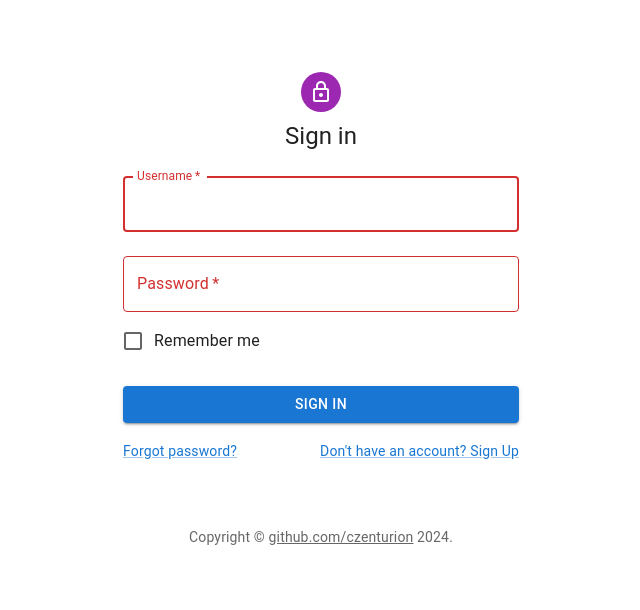
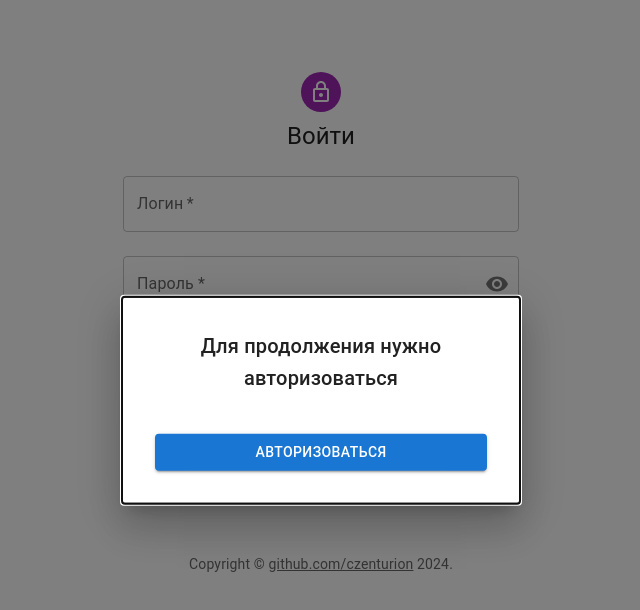
Before and after one commit to czenturion/react-spa-auth-data, a React (Create React App) app: page /signin in a window 1280 px wide. Shown: the top 610 px of the page, without its empty margins (319-959 px from the left). Built offline with nearby package versions, Linux system fonts and the light colour scheme.

Commit message:
feat: login form

```diff
--- a/package.json
+++ b/package.json
@@ -7,6 +7,7 @@
     "@emotion/styled": "^11.11.5",
     "@mui/icons-material": "^5.15.18",
     "@mui/material": "^5.15.18",
+    "@reduxjs/toolkit": "^2.2.5",
     "@testing-library/jest-dom": "^5.17.0",
     "@testing-library/react": "^13.4.0",
     "@testing-library/user-event": "^13.5.0",
@@ -18,6 +19,7 @@
     "react": "^18.3.1",
     "react-dom": "^18.3.1",
     "react-hook-form": "^7.51.4",
+    "react-redux": "^9.1.2",
     "react-router-dom": "^6.23.1",
     "react-scripts": "5.0.1",
     "typescript": "^4.9.5",
--- a/public/index.html
+++ b/public/index.html
@@ -24,7 +24,7 @@
       work correctly both with client-side routing and a non-root public URL.
       Learn how to configure a non-root public URL by running `npm run build`.
     -->
-    <title>React App</title>
+    <title>Пряники SPA</title>
   </head>
   <body>
     <noscript>You need to enable JavaScript to run this app.</noscript>
--- a/src/App.tsx
+++ b/src/App.tsx
@@ -1,19 +1,22 @@
 import React from 'react';
 import './App.css';
 import { Route, Routes } from 'react-router-dom';
+import Container from "@mui/material/Container";
+import CssBaseline from "@mui/material/CssBaseline";
+import Home from "./components/Home";
 import SignIn from "./components/SignIn";
-import Home from "./components/Home";
 import Copyright from "./components/Copyright";
 
 function App() {
   return (
-    <div>
+    <Container>
+      <CssBaseline />
       <Routes>
         <Route path="/" element={<Home />} />
         <Route path="/signin" element={<SignIn />} />
       </Routes>
       <Copyright sx={{ mt: 8, mb: 4 }} />
-    </div>
+    </Container>
   );
 }
 
--- a/src/api/auth.ts
+++ b/src/api/auth.ts
@@ -1,29 +1,43 @@
 import { instance } from "./api";
-import { ErrorOption, UseFormSetError } from "react-hook-form";
+import { UseFormSetError } from "react-hook-form";
 
 const loginURL: string = '/ru/data/v3/testmethods/docs/login';
 
-export type LoginFormData = {
+export type LoginFormDataT = {
   username: string
   password: string
   authFailed?: boolean
 }
 
+export type simpleResponseObjectT = {
+  error_code: number
+  error_message: string
+}
+
+type authResponseDataT = simpleResponseObjectT & {
+  data: { token: string }
+}
+
 // 2004: deny,
 
 export const AuthAPI = {
-  auth: async function (loginData: LoginFormData, setError: UseFormSetError<LoginFormData>) {
-    try {
-      const { data } = await instance.post(loginURL, loginData);
-      console.log(data);
-      if (data.error_code === 0) {
-        return data;
-      } else {
-        setError("authFailed", data.error_text);
-      }
-    } catch (er) {
-      console.log(er);
-      throw er
-    }
+  auth: (loginData: LoginFormDataT) => {
+    return instance.post<authResponseDataT>(loginURL, loginData)
+      .then(res => res.data);
   },
 }
+
+export const AuthRequest = async (loginData: LoginFormDataT, setError: UseFormSetError<LoginFormDataT>) => {
+  try {
+    const res = await AuthAPI.auth(loginData);
+
+    if (res.error_code === 0) {
+      return res.data;
+    } else {
+      setError("authFailed", {type: 'authFailed', message: 'Логин или Пароль введены не верно.'});
+    }
+  } catch (er) {
+    console.log(er);
+    throw er;
+  }
+}
--- a/src/components/Home.tsx
+++ b/src/components/Home.tsx
@@ -1,14 +1,12 @@
-import Button from "@mui/material/Button";
-import { useNavigate } from "react-router-dom";
-import Container from "@mui/material/Container";
+import { withAuthRedirect } from "../hoc/withAuthRedirect";
+import { Container } from "@mui/material";
 
-export default function Home() {
-  const navigate = useNavigate()
-
+const Home = () => {
   return (
-    <Container maxWidth="md">
+    <Container>
       <div>Hello World</div>
-      <Button onClick={() => navigate('signin')} variant="outlined">Outlined</Button>
     </Container>
   )
 }
+
+export default withAuthRedirect(Home);
--- /dev/null
+++ b/src/components/LoginModal.tsx
@@ -0,0 +1,39 @@
+import {Box, Button, Modal, Typography} from "@mui/material";
+import * as React from "react";
+
+const style = {
+  textAlign: 'center',
+  position: 'absolute' as 'absolute',
+  top: '50%',
+  left: '50%',
+  transform: 'translate(-50%, -50%)',
+  width: 400,
+  bgcolor: 'background.paper',
+  border: '2px solid #000',
+  boxShadow: 24,
+  p: 4,
+};
+
+const LoginModal = () => {
+  const [openModal, setOpen] = React.useState(true);
+
+  const handleOpenModal = () => setOpen(true);
+
+  const handleCloseModal = () => setOpen(false);
+  return <div>
+    <Modal
+      open={openModal}
+      aria-labelledby="modal-modal-title"
+      aria-describedby="modal-modal-description"
+    >
+      <Box sx={style}>
+        <Typography id="modal-modal-title" variant="h6" component="h2" sx={{ mb: 5 }}>
+          Для продолжения нужно авторизоваться
+        </Typography>
+        <Button variant="contained" onClick={handleCloseModal} fullWidth>Авторизоваться</Button>
+      </Box>
+    </Modal>
+  </div>
+}
+
+export default LoginModal;
--- a/src/components/SignIn.tsx
+++ b/src/components/SignIn.tsx
@@ -1,18 +1,27 @@
-import * as React from 'react';
-import Avatar from '@mui/material/Avatar';
-import Button from '@mui/material/Button';
-import CssBaseline from '@mui/material/CssBaseline';
-import TextField from '@mui/material/TextField';
-import FormControlLabel from '@mui/material/FormControlLabel';
-import Checkbox from '@mui/material/Checkbox';
-import Link from '@mui/material/Link';
-import Grid from '@mui/material/Grid';
-import Box from '@mui/material/Box';
-import LockOutlinedIcon from '@mui/icons-material/LockOutlined';
-import Typography from '@mui/material/Typography';
-import Container from '@mui/material/Container';
-import {AuthAPI, LoginFormData} from "../api/auth";
-import {useForm} from "react-hook-form";
+import * as React from "react";
+import { useForm } from "react-hook-form";
+import { useNavigate } from "react-router-dom";
+import { AuthRequest, LoginFormDataT } from "../api/auth";
+import {
+  Container,
+  FormControl,
+  FormHelperText,
+  IconButton,
+  InputAdornment,
+  InputLabel,
+  OutlinedInput,
+  TextField,
+  FormControlLabel,
+  Checkbox,
+  Typography,
+  Avatar,
+  Button,
+  Link,
+  Grid,
+  Box
+} from "@mui/material";
+import { Visibility, VisibilityOff, LockOutlined } from "@mui/icons-material";
+import LoginModal from "./LoginModal";
 
 
 export default function SignIn() {
@@ -22,18 +31,29 @@ export default function SignIn() {
     formState: {errors},
     setError,
     clearErrors
-  } = useForm<LoginFormData>();
+  } = useForm<LoginFormDataT>();
+  const [showPassword, setShowPassword] = React.useState(false);
+  const navigate = useNavigate();
 
-  const onSubmit = (formData: LoginFormData) => {
-    AuthAPI.auth(formData, setError).then(res => console.log(res))
-    console.log(formData);
+  const handleClickShowPassword = () => setShowPassword((show) => !show);
+
+  const handleMouseDownPassword = (event: React.MouseEvent<HTMLButtonElement>) => {
+    event.preventDefault();
   };
 
-  console.log(errors);
+  const onSubmit = (formData: LoginFormDataT) => {
+    AuthRequest(formData, setError)
+      .then(res => {
+        if (res) {
+          localStorage.setItem('token', res.token);
+          navigate('/');
+        }
+      })
+      .catch(er => console.log(er))
+  };
 
   return (
     <Container component="main" maxWidth="xs">
-      <CssBaseline/>
       <Box
         sx={{
           marginTop: 8,
@@ -43,39 +63,51 @@ export default function SignIn() {
         }}
       >
         <Avatar sx={{m: 1, bgcolor: 'secondary.main'}}>
-          <LockOutlinedIcon/>
+          <LockOutlined/>
         </Avatar>
         <Typography component="h1" variant="h5">
-          Sign in
+          Войти
         </Typography>
         <Box component="form" onSubmit={handleSubmit(onSubmit)} noValidate sx={{mt: 1}}>
           <TextField
-            {...register("username", {required: true, onChange: clearErrors})}
+            {...register("username", {required: true})}
+            error={!!errors.authFailed?.message}
             margin="normal"
             required
             fullWidth
             id="username"
-            label="Username"
+            label="Логин"
             name="username"
             autoComplete="username"
             autoFocus
-            error={!!errors}
+            onChange={() => clearErrors('authFailed')}
           />
-          <TextField
-            {...register("password", {required: true, onChange: clearErrors})}
-            margin="normal"
-            required
-            fullWidth
-            name="password"
-            label="Password"
-            type="password"
-            id="password"
-            autoComplete="current-password"
-            error={!!errors}
-          />
+          <FormControl error={!!errors.authFailed?.message} variant="outlined" fullWidth margin="normal">
+            <InputLabel htmlFor="outlined-adornment-password">Пароль *</InputLabel>
+            <OutlinedInput
+              {...register("password", {required: true})}
+              id="outlined-adornment-password"
+              label="Password *"
+              type={showPassword ? 'text' : 'password'}
+              onChange={() => clearErrors('authFailed')}
+              endAdornment={
+                <InputAdornment position="end">
+                  <IconButton
+                    aria-label="toggle password visibility"
+                    onClick={handleClickShowPassword}
+                    onMouseDown={handleMouseDownPassword}
+                    edge="end"
+                  >
+                    {showPassword ? <VisibilityOff/> : <Visibility/>}
+                  </IconButton>
+                </InputAdornment>
+              }
+            />
+            <FormHelperText id="component-error-text">{errors.authFailed?.message}</FormHelperText>
+          </FormControl>
           <FormControlLabel
             control={<Checkbox value="remember" color="primary"/>}
-            label="Remember me"
+            label="Запомнить"
           />
           <Button
             type="submit"
@@ -83,22 +115,23 @@ export default function SignIn() {
             variant="contained"
             sx={{mt: 3, mb: 2}}
           >
-            Sign In
+            Принять
           </Button>
           <Grid container>
             <Grid item xs>
               <Link href="#" variant="body2">
-                Forgot password?
+                Забыли пароль?
               </Link>
             </Grid>
-            <Grid item>
+            <Grid item xs>
               <Link href="#" variant="body2">
-                {"Don't have an account? Sign Up"}
+                Еще не зарегистрированы? Создать аккаунт
               </Link>
             </Grid>
           </Grid>
         </Box>
       </Box>
+      <LoginModal />
     </Container>
   );
 }
--- /dev/null
+++ b/src/hoc/withAuthRedirect.tsx
@@ -0,0 +1,13 @@
+import React from "react"
+import { Navigate } from "react-router-dom"
+
+
+export const withAuthRedirect = (WrappedComponent: React.ComponentType) => {
+  const AuthWrappedComponent = () => {
+    const token = localStorage.getItem('token');
+    if (!token) return <Navigate to={"/signin"} replace />;
+
+    return <WrappedComponent />;
+  }
+  return AuthWrappedComponent;
+}
--- a/src/index.tsx
+++ b/src/index.tsx
@@ -11,7 +11,7 @@ const root = ReactDOM.createRoot(
 root.render(
   <React.StrictMode>
     <BrowserRouter>
-      <App/>
+      <App />
     </BrowserRouter>
   </React.StrictMode>
 );
```
Also changed, not shown: src/api/employee.ts (added, +9 -0 lines), 1 other file (tests, documents, lock files or other folders).
